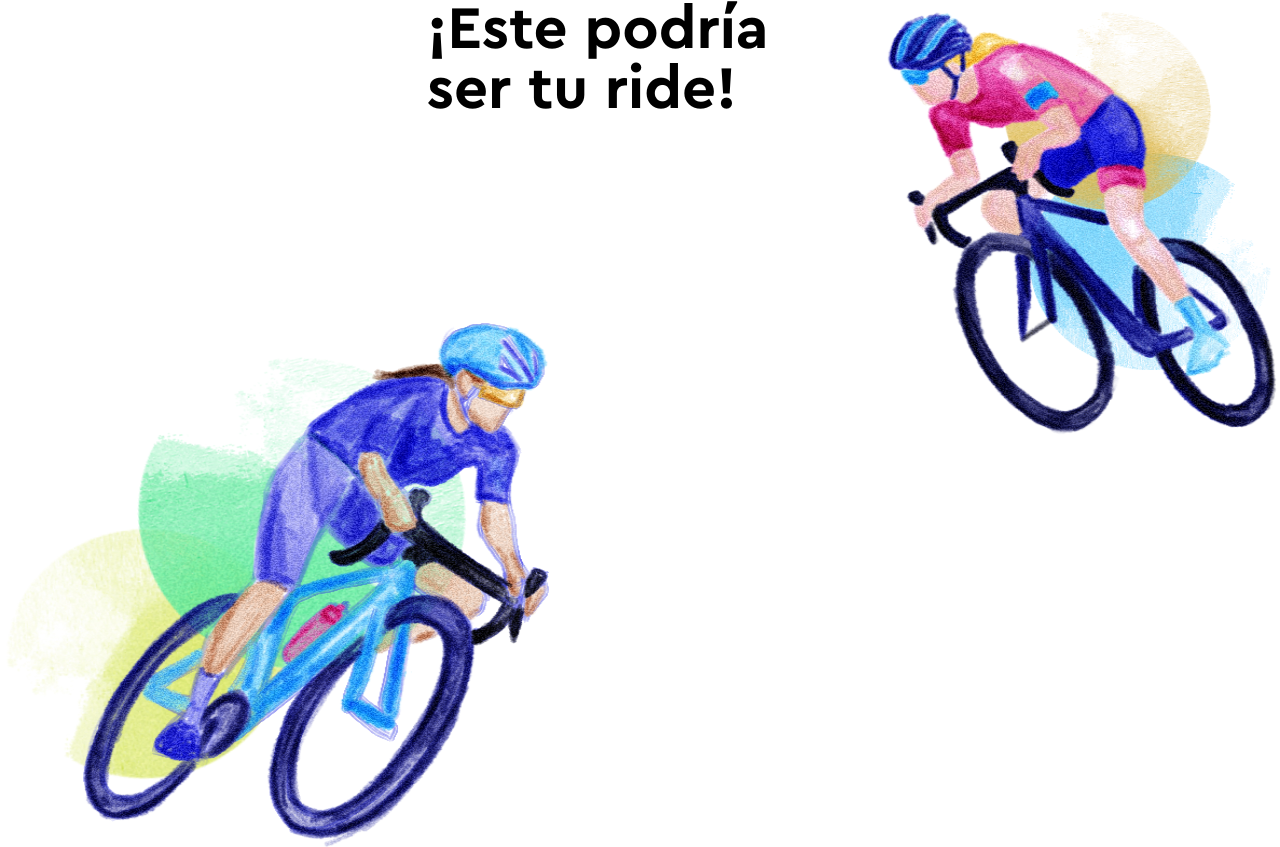
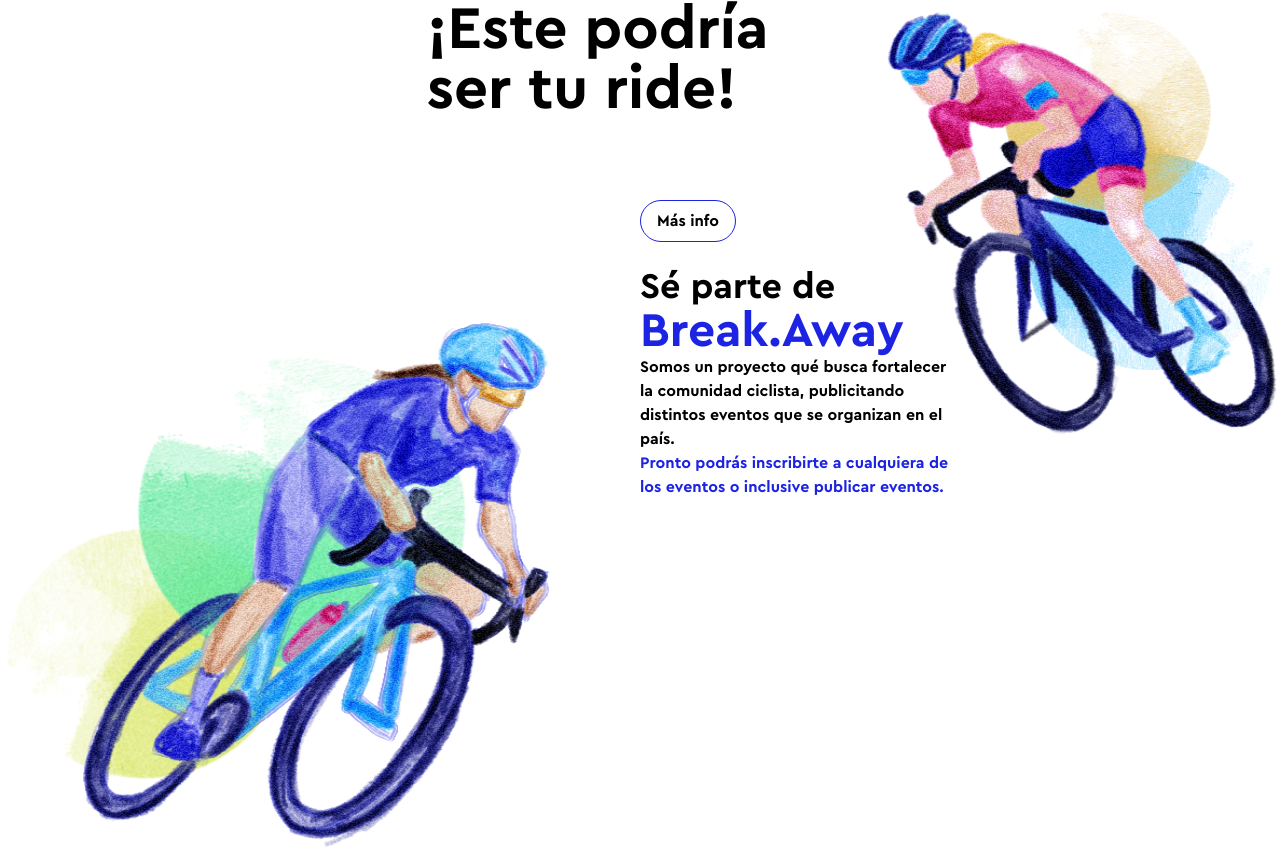
Before and after one commit to manuelrojas/break.away, a Next.js app: page /components/main in a window 1280 px wide. Built offline with nearby package versions, Linux system fonts and the light colour scheme.

Commit message:
UI Tweaks

```diff
--- a/pages/components/main.tsx
+++ b/pages/components/main.tsx
@@ -7,22 +7,26 @@ export default function Main() {
                 <h1 className="text-3xl sm:text-4xl md:text-5xl lg:text-6xl">¡Este podría</h1>
                 <h1 className="text-3xl sm:text-4xl md:text-5xl lg:text-6xl">ser tu ride!</h1>
             </div>
-
-              {/*   <button className="bg-transparent hover:bg-blue-700 border border-break.away-blue font-bold py-2 px-4 rounded-full">
+            <div className="absolute top-1/4 left-1/2 ">
+                <button className="bg-transparent hover:bg-blue-700 border border-break.away-blue font-bold py-2 px-4 rounded-full">
                     Más info
                 </button>
-                <h1 className="text-2xl">
+            </div>
+            <div className="absolute top-1/3 left-1/2 ">
+               <h1 className="text-4xl">
                     Sé parte de
                 </h1>
-                <h1 className="text-2xl text-break.away-blue">
+                <h1 className="text-5xl text-break.away-blue">
                     Break.Away
                 </h1>
-                <p>
+                <p className="w-80">
                     Somos un proyecto qué busca fortalecer la comunidad ciclista, publicitando distintos eventos que se organizan en el país.
                 </p>
-                <p className="text-break.away-blue">
+                <p className="text-break.away-blue w-80">
                     Pronto podrás inscribirte a cualquiera de los eventos o inclusive publicar eventos.
-                </p> */}
+                </p>
+            </div>
+
 
 
             <Image
```
